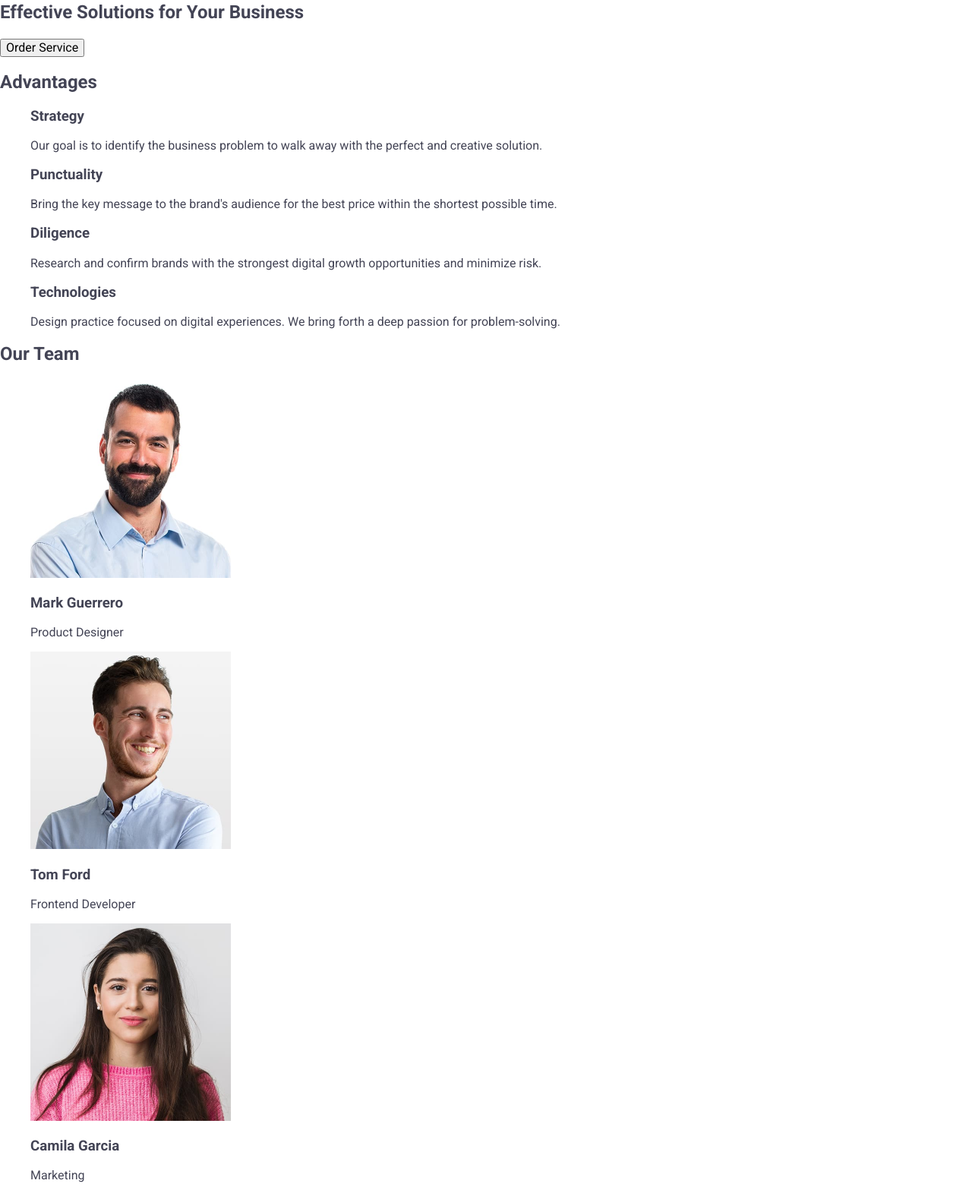
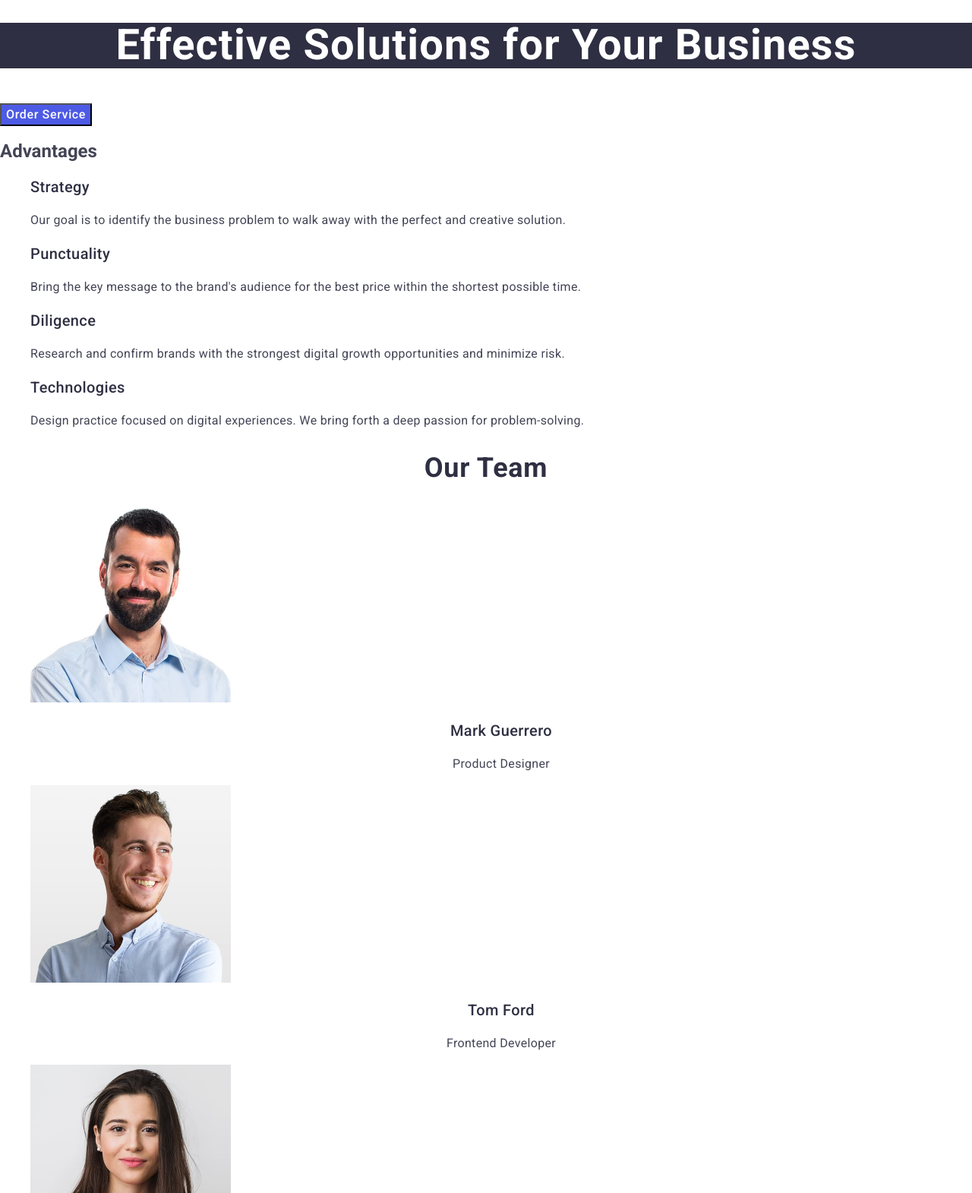
Before and after one commit to nata-shkliaruk1604/goit-markup-hw-02, a plain HTML site: page index.html in a window 1280 px wide. Shown: the part 190-1761 px from the top of the page at 76% size. Drawn offline with nearby package versions, Linux system fonts and the light colour scheme.

Commit message:
Add main styles

```diff
--- a/css/styles.css
+++ b/css/styles.css
@@ -60,3 +60,77 @@ a {
 .address-item:focus {
     color: #404bbf;
 }
+
+.main-title {
+    font-size: 56px;
+    line-height: 1.07;
+    letter-spacing: 0.02em;
+    text-align: center;
+    color: #fff;
+    background-color: #2e2f42;
+}
+
+.order-btn {
+    font-weight: 500;
+    font-size: 16px;
+    line-height: 1.5;
+    letter-spacing: 0.04em;
+    color: #fff;
+    background-color: #4d5ae5;
+}
+
+.order-btn:hover,
+.order-btn:focus {
+    background-color: #404BBF;
+}
+
+.advantages-list-header {
+    font-weight: 500;
+    font-size: 20px;
+    line-height: 1.2;
+    letter-spacing: 0.02em;
+    color: #2e2f42;
+}
+
+.advantages-list-item {
+    font-size: 16px;
+    line-height: 1.5;
+    letter-spacing: 0.02em;
+}
+
+.team-section-header,
+.portfolio-section-header {
+    font-size: 36px;
+    line-height: 1.11111;
+    letter-spacing: 0.02em;
+    text-align: center;
+    color: #2e2f42;
+}
+
+.team-list-item {}
+
+.team-member,
+.portfolio-header {
+    font-weight: 500;
+    font-size: 20px;
+    line-height: 1.2;
+    letter-spacing: 0.02em;
+    text-align: center;
+    color: #2e2f42;
+}
+
+.team-member-position,
+.portfolio-item {
+    font-size: 16px;
+    line-height: 1.5;
+    letter-spacing: 0.02em;
+    text-align: center;
+}
+
+.portfolio-list-item {}
+
+.portfolio-section-header,
+.portfolio-header,
+.portfolio-item {
+    text-align: left;
+}
--- a/index.html
+++ b/index.html
@@ -48,36 +48,36 @@
     </header>
     <main>
       <section>
-        <h1>Effective Solutions for Your Business</h1>
-        <button type="button">Order Service</button>
+        <h1 class="main-title">Effective Solutions for Your Business</h1>
+        <button class="order-btn" type="button">Order Service</button>
       </section>
       <section>
         <h2>Advantages</h2>
         <ul>
           <li>
-            <h3>Strategy</h3>
-            <p>
+            <h3 class="advantages-list-header">Strategy</h3>
+            <p class="advantages-list-item">
               Our goal is to identify the business problem to walk away with the
               perfect and creative solution.
             </p>
           </li>
           <li>
-            <h3>Punctuality</h3>
-            <p>
+            <h3 class="advantages-list-header">Punctuality</h3>
+            <p class="advantages-list-item">
               Bring the key message to the brand's audience for the best price
               within the shortest possible time.
             </p>
           </li>
           <li>
-            <h3>Diligence</h3>
-            <p>
+            <h3 class="advantages-list-header">Diligence</h3>
+            <p class="advantages-list-item">
               Research and confirm brands with the strongest digital growth
               opportunities and minimize risk.
             </p>
           </li>
           <li>
-            <h3>Technologies</h3>
-            <p>
+            <h3 class="advantages-list-header">Technologies</h3>
+            <p class="advantages-list-item">
               Design practice focused on digital experiences. We bring forth a
               deep passion for problem-solving.
             </p>
@@ -85,112 +85,112 @@
         </ul>
       </section>
       <section>
-        <h2>Our Team</h2>
+        <h2 class="team-section-header">Our Team</h2>
         <ul>
-          <li>
+          <li class="team-list-item">
             <img
               src="./images/img1.jpg"
               alt="photo of a man"
               width="264"
               height="260"
             />
-            <h3>Mark Guerrero</h3>
-            <p>Product Designer</p>
+            <h3 class="team-member">Mark Guerrero</h3>
+            <p class="team-member-position">Product Designer</p>
           </li>
-          <li>
+          <li class="team-list-item">
             <img
               src="./images/img2.jpg"
               alt="photo of a man"
               width="264"
               height="260"
             />
-            <h3>Tom Ford</h3>
-            <p>Frontend Developer</p>
+            <h3 class="team-member">Tom Ford</h3>
+            <p class="team-member-position">Frontend Developer</p>
           </li>
-          <li>
+          <li class="team-list-item">
             <img
               src="./images/img3.jpg"
               alt="photo of a woman"
               width="264"
               height="260"
             />
-            <h3>Camila Garcia</h3>
-            <p>Marketing</p>
+            <h3 class="team-member">Camila Garcia</h3>
+            <p class="team-member-position">Marketing</p>
           </li>
-          <li>
+          <li class="team-list-item">
             <img
               src="./images/img4.jpg"
               alt="photo of a man"
               width="264"
               height="260"
             />
-            <h3>Daniel Wilson</h3>
-            <p>UI Designer</p>
+            <h3 class="team-member">Daniel Wilson</h3>
+            <p class="team-member-position">UI Designer</p>
           </li>
         </ul>
       </section>
       <section>
-        <h2>Our Portfolio</h2>
+        <h2 class="portfolio-section-header">Our Portfolio</h2>
         <ul>
-          <li>
+          <li class="portfolio-list-item">
             <img
               src="./images/banking_app.jpg"
               alt="Screenshots from app"
               width="360"
               height="300"
             />
-            <h3>Banking App</h3>
-            <p>App</p>
+            <h3 class="portfolio-header">Banking App</h3>
+            <p class="portfolio-item">App</p>
           </li>
-          <li>
+          <li class="portfolio-list-item">
             <img
               src="./images/cashless_payment.jpg"
               alt="Payment via mobile phone"
               width="360"
               height="300"
             />
-            <h3>Cashless Payment</h3>
-            <p>Marketing</p>
+            <h3 class="portfolio-header">Cashless Payment</h3>
+            <p class="portfolio-item">Marketing</p>
           </li>
-          <li>
+          <li class="portfolio-list-item">
             <img
               src="./images/meditation_app.jpg"
               alt="Screens of notebook and mobile phone"
               width="360"
               height="300"
             />
-            <h3>Meditation App</h3>
-            <p>App</p>
+            <h3 class="portfolio-header">Meditation App</h3>
+            <p class="portfolio-item">App</p>
           </li>
-          <li>
+          <li class="portfolio-list-item">
             <img
               src="./images/taxi_service.jpg"
               alt="Car wheel"
               width="360"
               height="300"
             />
-            <h3>Taxi Service</h3>
-            <p>Marketing</p>
+            <h3 class="portfolio-header">Taxi Service</h3>
+            <p class="portfolio-item">Marketing</p>
           </li>
-          <li>
+          <li class="portfolio-list-item">
             <img
               src="./images/screen_illustrations.jpg"
               alt="Screens of mobile phone"
               width="360"
               height="300"
             />
-            <h3>Screen Illustrations</h3>
-            <p>Design</p>
+            <h3 class="portfolio-header">Screen Illustrations</h3>
+            <p class="portfolio-item">Design</p>
           </li>
-          <li>
+          <li class="portfolio-list-item">
             <img
               src="./images/online_cources.jpg"
               alt="Woman holding mobile phone"
               width="360"
               height="300"
             />
-            <h3>Online Courses</h3>
-            <p>Marketing</p>
+            <h3 class="portfolio-header">Online Courses</h3>
+            <p class="portfolio-item">Marketing</p>
           </li>
         </ul>
       </section>
```
